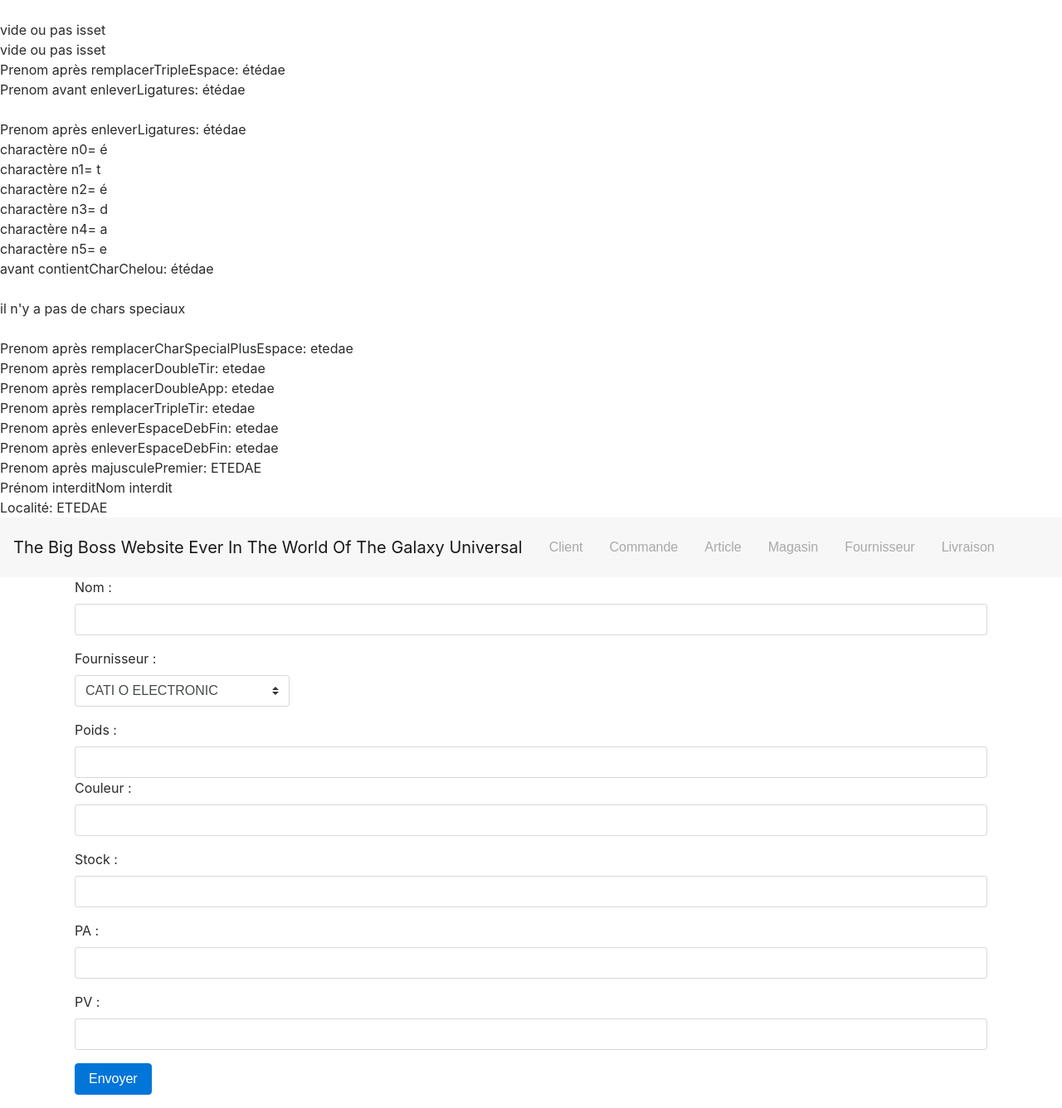
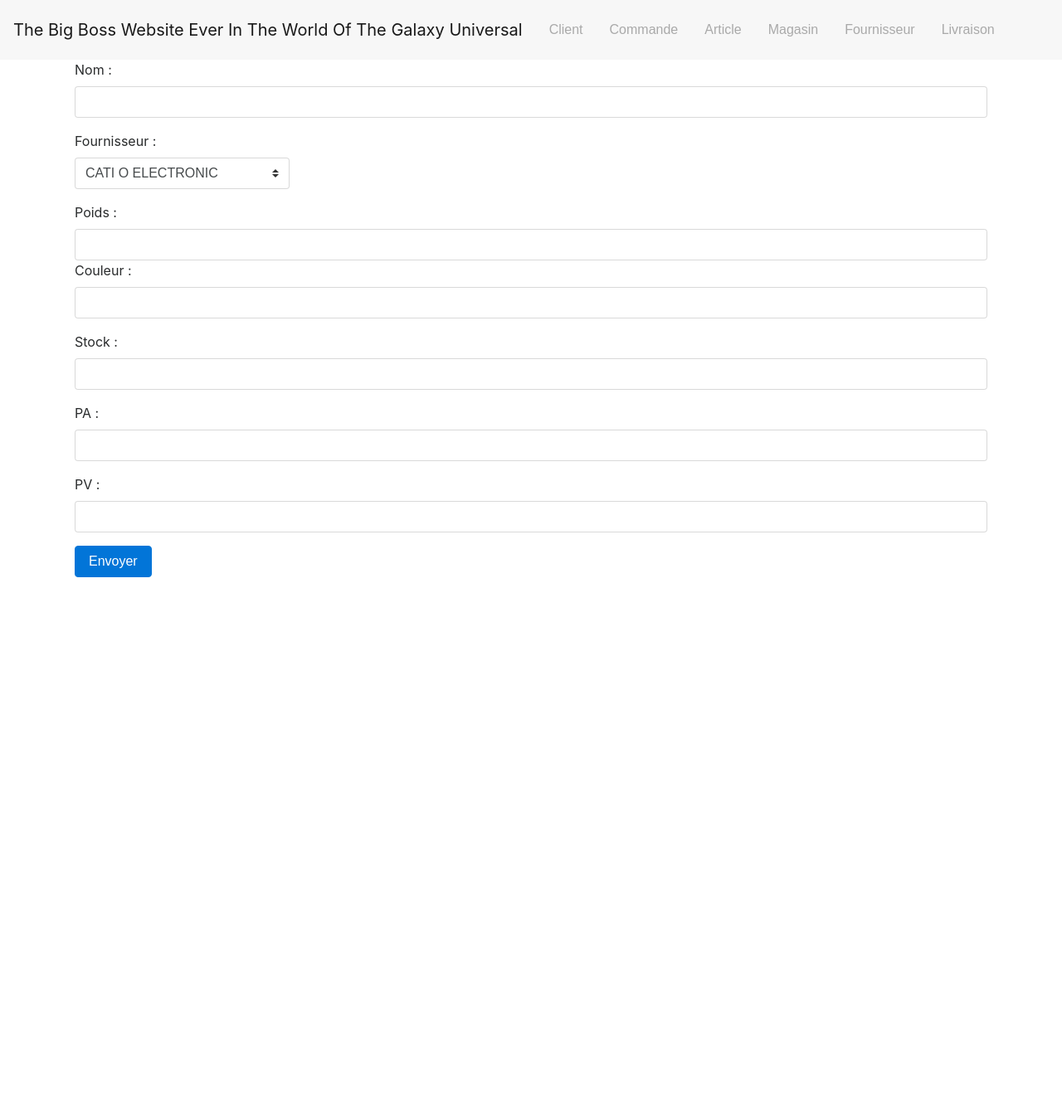
Before and after one commit to etienneleba/projet-php, a PHP site: page /article/add.php in a window 1280 px wide. Shown: the whole page at 83% size. After the commit the page ends 696 px from the top, so only its background shows below. Run offline with PHP 8.4, Linux system fonts and the light colour scheme; data comes from the database, SQL or seed files in the repository; data that the repository does not hold is empty; some libraries are stand-ins or nearby versions.

Commit message:
correction

```diff
--- a/correction.php
+++ b/correction.php
@@ -1,63 +1,4 @@
 <?php
-
-/*
-REVOIR POUR ESPACE SUPPERIEUR OU EGAL A 3
-REVOIR ' ' et ''
-
-Ébé-ébé	EBE-EBE	Ebé-Ebé
-ébé-ébé	EBE-EBE	Ebé-Ebé
-ébé-Ébé	EBE-EBE	Ebé-Ebé
-éÉé-Ébé	EEE-EBE	Eéé-Ebé
-'éÉ'é-É'bé'	'EE'E-E'BE'	'Eé'E-E'Bé'
-'éæé-É'bé'	'EAEE-E'BE'	'Eaeé-E'Bé'
-'éæé-É'Ŭé'	'EAEE-E'UE' Ou interdit	'Eaeé-E'Ué' Ou interdit
-'é !é-É'Ŭé'	interdit	interdit
-éé''éé--uù  gg	EE'EE--UU GG Ou interdit	interdit
-Éééé--gg--gg	 interdit	interdit
-DE LA TR€UC	interdit	interdit
-DE LA TRUC	DE LA TRUC	De La Truc
-ééééééééééééééééééééééééééééééééééééééééééééééé	interdit	interdit
-ùùùùùùùùùùùùùùùùùùùùùùùùùùùùùù	UUUUUUUUUUUUUUUUUUUUUUUUUUUUUU	Uùùùùùùùùùùùùùùùùùùùùùùùùùùùùù
--péron-de - la   branche-	PERON-DE-LA BRANCHE	Péron-De-La Branche
-'	interdit	interdit
-aa—bb—cc	interdit	interdit
-A' ' b	A' 'B	A' 'B A'	A'	A'
-'	interdit	interdit
-x	X	X
-A '' b	interdit	interdit
-bénard     ébert	BENARD EBERT	Bénard Ebert
-ÆøœŒøñ	AEOOEOEON	Aeooeoeon
-\a	interdit	interdit
-\\a	interdit	interdit
-b\\a	interdit	interdit
-b\a	interdit	interdit
-
-
-
-*/
-
-$localite="étédae";
-$verif=new Verification();
-$prenom=$verif->verifEtCorrectionPrenom($prenom);
-$nom=$verif->verifEtCorrectionNom($nom);
-$localite=$verif->verifEtCorrectionLocalite($localite);
-if($prenom==false){
-    echo "Prénom interdit";
-}else{
-    echo 'Prenom: '.$prenom;
-}
-if($nom==false){
-    echo "Nom interdit";
-}else{
-    echo '<br>Nom: '.$nom;
-}
-if($localite==false){
-    echo "Localité interdit";
-}else{
-    echo '<br>Localité: '.$localite;
-}
-
-
 class Verification {
     private function majuscule($var)
     {
@@ -118,27 +59,21 @@ class Verification {
         /*on trouve la première lettre*/
         while($var[$y]=='-'||$var[$y]==' '||$var[$y]=='_'||$var[$y]=='\''){
             $y++;
-/*            echo "y= ".$y."<br>";*/
         }
         /*y=la première lettre du mot*/
         /*on stock le mot var dans une autre variable*/
         $var1=$var;
-        /*echo "var1= ".$var1."<br>";*/
         /*on remplace var par la premiere lettre
         et enlève l'accent sur cette première lettre*/
         $var=$this->enleverUnAccent($var,$y);
-       /* echo "var= ".$var."<br>";*/
         /*var = se qu'il y a avant plus la premiere lettre plus
         ce qu'il y a après*/
         $var=mb_substr($var1,0,$y).mb_strtoupper (mb_substr($var,$y,1)).mb_substr($var,$y+1);
-        /*echo "var= ".$var."<br>";*/
         /*On parcours le mot en débutant à la première lettre du mot*/
         $i=$y;
         $varSortant=mb_substr($var1,0,$y);
         do{
-            /*echo "i= ".$i."<br>";*/
             $varCourant =mb_substr($var,$i,1);
-            /*echo "varCourant= ".$varCourant."<br>";*/
             /*On test si il y a un espace tiret, apostrophe ou underscore*/
             if($varCourant=='-'||$varCourant==' '||$varCourant=='_'||$varCourant=='\''){
                 $varCourantSuivant=mb_substr($var,$i+1,1);
@@ -146,14 +81,12 @@ class Verification {
                 /*Si la lettre d'après est definit*/
                 if(isset($varCourantSuivant)){
                     if($varCourantSuivant=='-'){
-                        echo'<br>ya tiret apres tiret<br>';
                         $varCourantSuivantSuivant=$this->enleverAccents($varCourantSuivantSuivant);
                         /*Et on le met en majuscule*/
                         $varCourantSuivantSuivant=mb_strtoupper ( $varCourantSuivantSuivant );
                         $varSortant=$varSortant.$varCourant.$varCourantSuivant.$varCourantSuivantSuivant;
                         $i=$i+3;
                     }else{
-                        echo'<br>ya pas tiret apres tiret<br>';
                         /*On enlève l'accent sur cette lettre*/
                         $varCourantSuivant=$this->enleverAccents($varCourantSuivant);
                         /*Et on le met en majuscule*/
@@ -165,7 +98,6 @@ class Verification {
                 }
             }else {
                 $varSortant=$varSortant.$varCourant;
-                /*echo "varSourtant= ".$varSortant."<br>";*/
                 $i++;
             }
         }while($i<mb_strlen($var));
@@ -203,7 +135,6 @@ class Verification {
         $var = str_replace('\'\'', '\'', $var);
         if(preg_match('/ \' /', $var)||preg_match('/\' /', mb_substr($var,0,2))||preg_match('/\' /', mb_substr(strlen($var)-1,2)))
         {
-            echo'<br>pregmatch de mes couilles';
             return true;
         }
         return false;
@@ -254,28 +185,22 @@ class Verification {
     }
 
     private function contientCharChelou($var){
-        echo "avant contientCharChelou: ".$var."<br>";
         if (preg_match('/(?:(?![a-zA-Zéàçù îïêèÉÀ_\'-]).)/', $var))
         {
-            echo"<br>il y a des chars speciaux<br>";
             return true;
 
         }else{
-            echo"<br>il n'y a pas de chars speciaux<br>";
             return false;
 
         }
     }
 
     private function contientCharChelouPourLocalite($var){
-        echo "avant contientCharChelou: ".$var."<br>";
         if (preg_match('/(?:(?![a-z0-9A-Zéàçù îïêèÉÀ_\'-]).)/', $var))
         {
-            echo"<br>il y a des chars speciaux<br>";
             return true;
 
         }else{
-            echo"<br>il n'y a pas de chars speciaux<br>";
             return false;
 
         }
@@ -283,7 +208,7 @@ class Verification {
 
 
     private function contientTropDeChars($var){
-        if (mb_strlen($var)>=25)
+        if (mb_strlen($var)>25)
         {
             return true;
         }else{
@@ -296,42 +221,28 @@ class Verification {
         if(isset($var)&&!empty($var)){
             $var2=$var;
             $var2=$this->remplacerTripleEspace($var2);
-            echo'<br>Prenom après remplacerTripleEspace: '.$var2;
-            echo'<br>Prenom avant enleverLigatures: '.$var2."<br>";
             $var2=$this->enleverLigatures($var2);
-            echo'<br>Prenom après enleverLigatures: '.$var2."<br>";
             for($i=0;$i<mb_strlen($var2);$i++){
                 $variable=mb_substr($var2,$i,1);
-                echo "charactère n".$i."= ".$variable."<br>";
             }
             if($this->contientCharChelou($var2)||$this->contientTropDeChars($var2)){
-                echo"contient chars chelous <br>";
                 return false;
             }else {
                 $var2=$this->enleverAccents($var2);
                 /*Si il y a au moins une lettre*/
                 if(preg_match('/[a-zA-ZéàçùîïêèÉÀ]/',$var2)){
                     if($this->remplacerCharSpecialPlusEspace($var2)==true){
-                        echo'<br>\'dvf';
                         return false;
                     }
-                    echo'<br>Prenom après remplacerCharSpecialPlusEspace: '.$var2;
                     $var2=$this->remplacerDoubleTir($var2);
-                    echo'<br>Prenom après remplacerDoubleTir: '.$var2;
                     $var2=$this->remplacerDoubleApp($var2);
-                    echo'<br>Prenom après remplacerDoubleApp: '.$var2;
                     $var2=$this->remplacerTripleTir($var2);
-                    echo'<br>Prenom après remplacerTripleTir: '.$var2;
                     if($this->contientPlusDe2FoisDoubleTir($var2)==true){
                         return false;
                     }
                     $var2=$this->enleverEspaceDebFin($var2);
-                    echo'<br>Prenom après enleverEspaceDebFin: '.$var2;
-                    /*$var2=$this->enleverTirAppDebFin($var2);*/
-                    echo'<br>Prenom après enleverEspaceDebFin: '.$var2;
                     /*Majuscule premier enleve un accent et met en majuscule*/
                     $var2=$this->majuscule($var2);
-                    echo'<br>Prenom après majusculePremier: '.$var2.'<br>';
                 }else{
                     return false;
                 }
@@ -339,7 +250,6 @@ class Verification {
                 return $var;
             }
         }else {
-            echo'<br>vide ou pas isset';
             return false;
         }
     }
@@ -349,16 +259,11 @@ class Verification {
         if(isset($var)&&!empty($var)){
             $var2=$var;
             $var2=$this->remplacerTripleEspace($var2);
-            echo'<br>Prenom après remplacerTripleEspace: '.$var2;
-            echo'<br>Prenom avant enleverLigatures: '.$var2."<br>";
             $var2=$this->enleverLigatures($var2);
-            echo'<br>Prenom après enleverLigatures: '.$var2."<br>";
             for($i=0;$i<mb_strlen($var2);$i++){
                 $variable=mb_substr($var2,$i,1);
-                echo "charactère n".$i."= ".$variable."<br>";
             }
             if($this->contientCharChelou($var2)||$this->contientTropDeChars($var2)){
-                echo"contient chars chelous <br>";
                 return '';
             }else {
                 /*Si il y a au moins une lettre*/
@@ -367,18 +272,11 @@ class Verification {
 
                         return false;
                     }
-                    echo'<br>Prenom après remplacerCharSpecialPlusEspace: '.$var2;
                     $var2=$this->remplacerDoubleApp($var2);
-                    echo'<br>Prenom après remplacerDoubleApp: '.$var2;
                     $var2=$this->remplacerTripleTir($var2);
-                    echo'<br>Prenom après remplacerDoubleTir: '.$var2;
                     $var2=$this->enleverEspaceDebFin($var2);
-                    echo'<br>Prenom après enleverEspaceDebFin: '.$var2;
-                    /*$var2=$this->enleverTirAppDebFin($var2);*/
-                    echo'<br>Prenom après enleverEspaceDebFin: '.$var2;
                     /*Majuscule premier enleve un accent et met en majuscule*/
                     $var2=$this->majusculePremier($var2);
-                    echo'<br>Prenom après majusculePremier: '.$var2.'<br>';
                 }else{
                     return '';
                 }
@@ -387,7 +285,6 @@ class Verification {
 
             }
         }else {
-            echo'<br>vide ou pas isset';
             return false;
         }
     }
@@ -396,39 +293,25 @@ class Verification {
         if(isset($var)&&!empty($var)){
             $var2=$var;
             $var2=$this->remplacerTripleEspace($var2);
-            echo'<br>Prenom après remplacerTripleEspace: '.$var2;
-            echo'<br>Prenom avant enleverLigatures: '.$var2."<br>";
             $var2=$this->enleverLigatures($var2);
-            echo'<br>Prenom après enleverLigatures: '.$var2."<br>";
             for($i=0;$i<mb_strlen($var2);$i++){
                 $variable=mb_substr($var2,$i,1);
-                echo "charactère n".$i."= ".$variable."<br>";
             }
             if($this->contientCharChelouPourLocalite($var2)||$this->contientTropDeChars($var2)){
-                echo"contient chars chelous <br>";
                 return false;
             }else {
                 $var2=$this->enleverAccents($var2);
                 /*Si il y a au moins une lettre*/
                 if(preg_match('/[a-zA-ZéàçùîïêèÉÀ]/',$var2)){
                     if($this->remplacerCharSpecialPlusEspace($var2)==true){
-                        echo'<br>\'dvf';
                         return false;
                     }
-                    echo'<br>Prenom après remplacerCharSpecialPlusEspace: '.$var2;
                     $var2=$this->remplacerDoubleTir($var2);
-                    echo'<br>Prenom après remplacerDoubleTir: '.$var2;
                     $var2=$this->remplacerDoubleApp($var2);
-                    echo'<br>Prenom après remplacerDoubleApp: '.$var2;
                     $var2=$this->remplacerTripleTir($var2);
-                    echo'<br>Prenom après remplacerTripleTir: '.$var2;
                     $var2=$this->enleverEspaceDebFin($var2);
-                    echo'<br>Prenom après enleverEspaceDebFin: '.$var2;
-                    /*$var2=$this->enleverTirAppDebFin($var2);*/
-                    echo'<br>Prenom après enleverEspaceDebFin: '.$var2;
                     /*Majuscule premier enleve un accent et met en majuscule*/
                     $var2=$this->majuscule($var2);
-                    echo'<br>Prenom après majusculePremier: '.$var2.'<br>';
                 }else{
                     return false;
                 }
@@ -436,7 +319,6 @@ class Verification {
                 return $var;
             }
         }else {
-            echo'<br>vide ou pas isset';
             return false;
         }
     }
```
